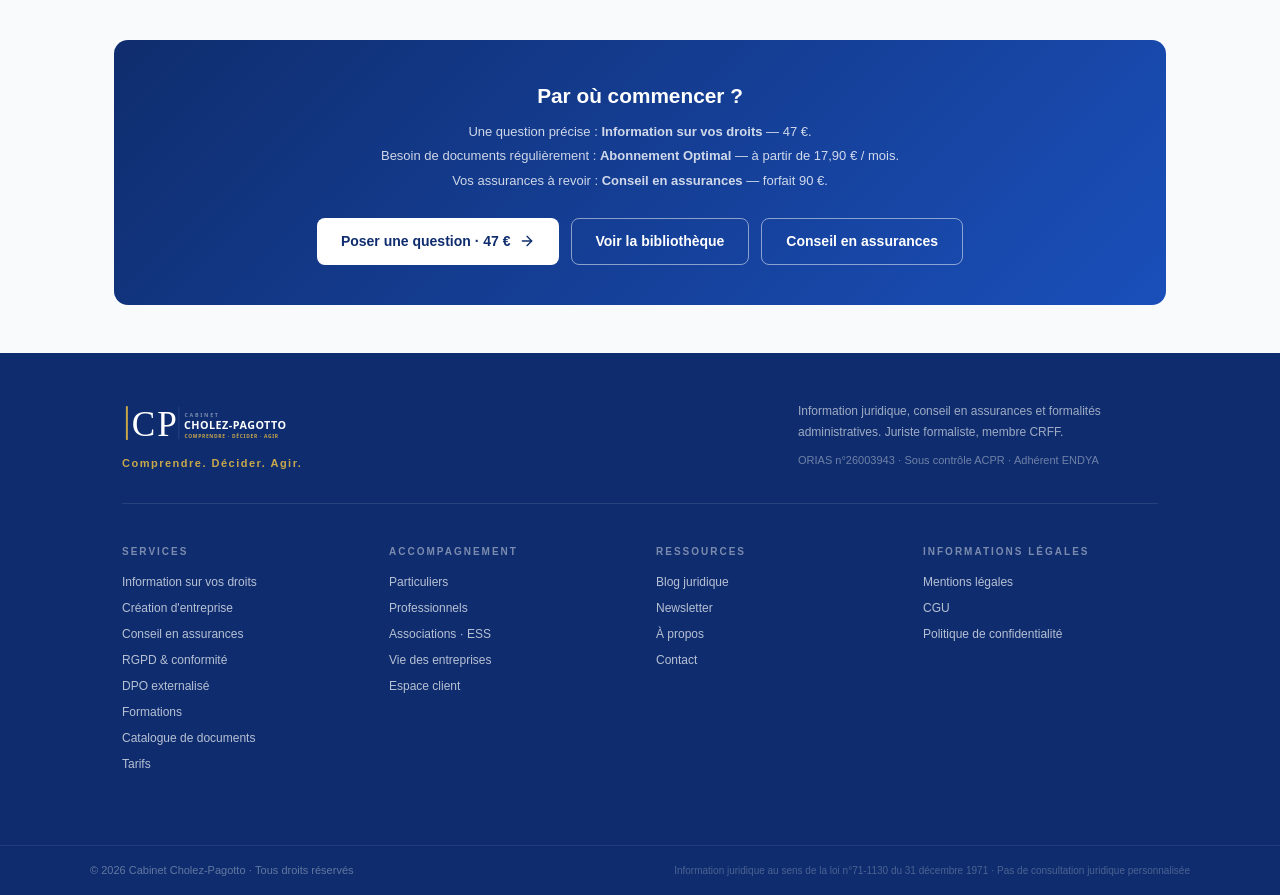
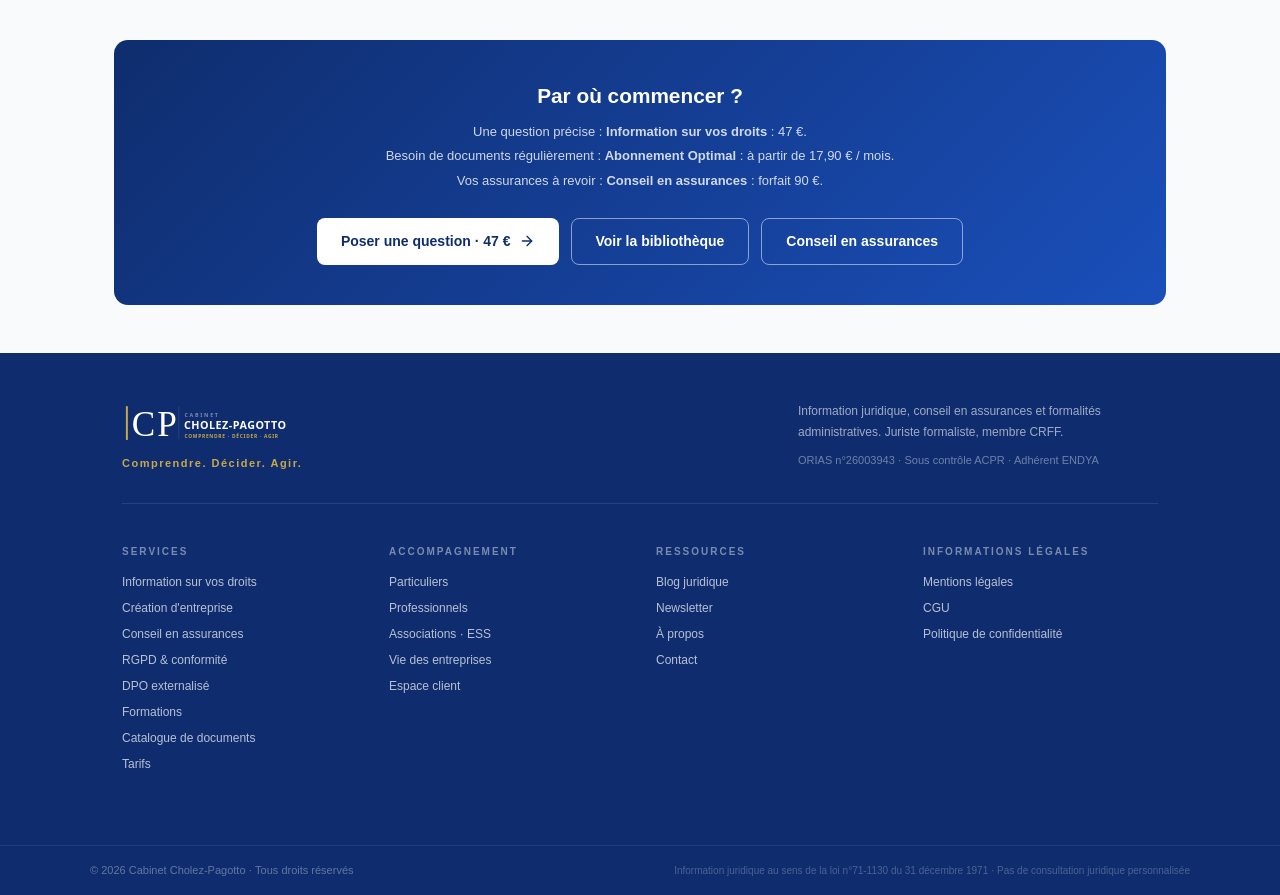
Before and after one commit to SYPA-ASSO/docutheque-next, a Next.js app: page /accompagnement-particuliers in a window 1280 px wide. Shown: the part 2340-3235 px from the top of the page. Built offline with nearby package versions, Linux system fonts and the light colour scheme.

Commit message:
Em-dash retire (acc.-particuliers lignes 346-348, tarifs)

```diff
--- a/app/accompagnement-particuliers/page.tsx
+++ b/app/accompagnement-particuliers/page.tsx
@@ -343,9 +343,9 @@ export default function AccompagnementParticuliersPage() {
           <section style={{ background: 'linear-gradient(135deg, #0f2d6e 0%, #1a4fba 100%)', borderRadius: 14, padding: '2.5rem', textAlign: 'center', color: 'white' }}>
             <h2 style={{ fontSize: '1.3rem', fontWeight: 700, margin: '0 0 0.5rem' }}>Par où commencer ?</h2>
             <p style={{ fontSize: 13, color: 'rgba(255,255,255,0.8)', margin: '0 0 1.5rem', lineHeight: 1.9 }}>
-              Une question précise : <strong>Information sur vos droits</strong> — 47 €.<br />
-              Besoin de documents régulièrement : <strong>Abonnement Optimal</strong> — à partir de 17,90 € / mois.<br />
-              Vos assurances à revoir : <strong>Conseil en assurances</strong> — forfait 90 €.
+              Une question précise : <strong>Information sur vos droits</strong> : 47 €.<br />
+              Besoin de documents régulièrement : <strong>Abonnement Optimal</strong> : à partir de 17,90 € / mois.<br />
+              Vos assurances à revoir : <strong>Conseil en assurances</strong> : forfait 90 €.
             </p>
             <div style={{ display: 'flex', flexWrap: 'wrap', gap: '0.75rem', justifyContent: 'center' }}>
               <a href="/information-sur-vos-droits" style={{ display: 'inline-flex', alignItems: 'center', gap: '0.5rem', background: 'white', color: '#0f2d6e', textDecoration: 'none', padding: '12px 24px', borderRadius: 8, fontWeight: 700, fontSize: '0.875rem' }}>
--- a/app/tarifs/TarifsClient.tsx
+++ b/app/tarifs/TarifsClient.tsx
@@ -230,7 +230,7 @@ export default function TarifsClient() {
                     Frais indépendants de nos services, réglés directement auprès des organismes concernés : greffe (gratuit pour la micro-entreprise, entre 55 et 80 € pour les sociétés) et journal d'annonces légales (entre 130 et 250 € HT selon la forme juridique et le département), tarifs 2026.
                   </p>
                   <p style={{color: 'rgba(255,255,255,0.6)', fontSize: '11px', lineHeight: '1.7', margin: '8px 0 0'}}>
-                    Conseil en assurances professionnelles (RC Pro, multirisques) : forfait conseil 150 € — individualisé, documenté et motivé (art. L.521-4 Code des assurances / DDA). Commission assureur séparée, communiquée avant souscription.
+                    Conseil en assurances professionnelles (RC Pro, multirisques) : forfait conseil 150 € : individualisé, documenté et motivé (art. L.521-4 Code des assurances / DDA). Commission assureur séparée, communiquée avant souscription.
                   </p>
                 </div>
               </div>
```
